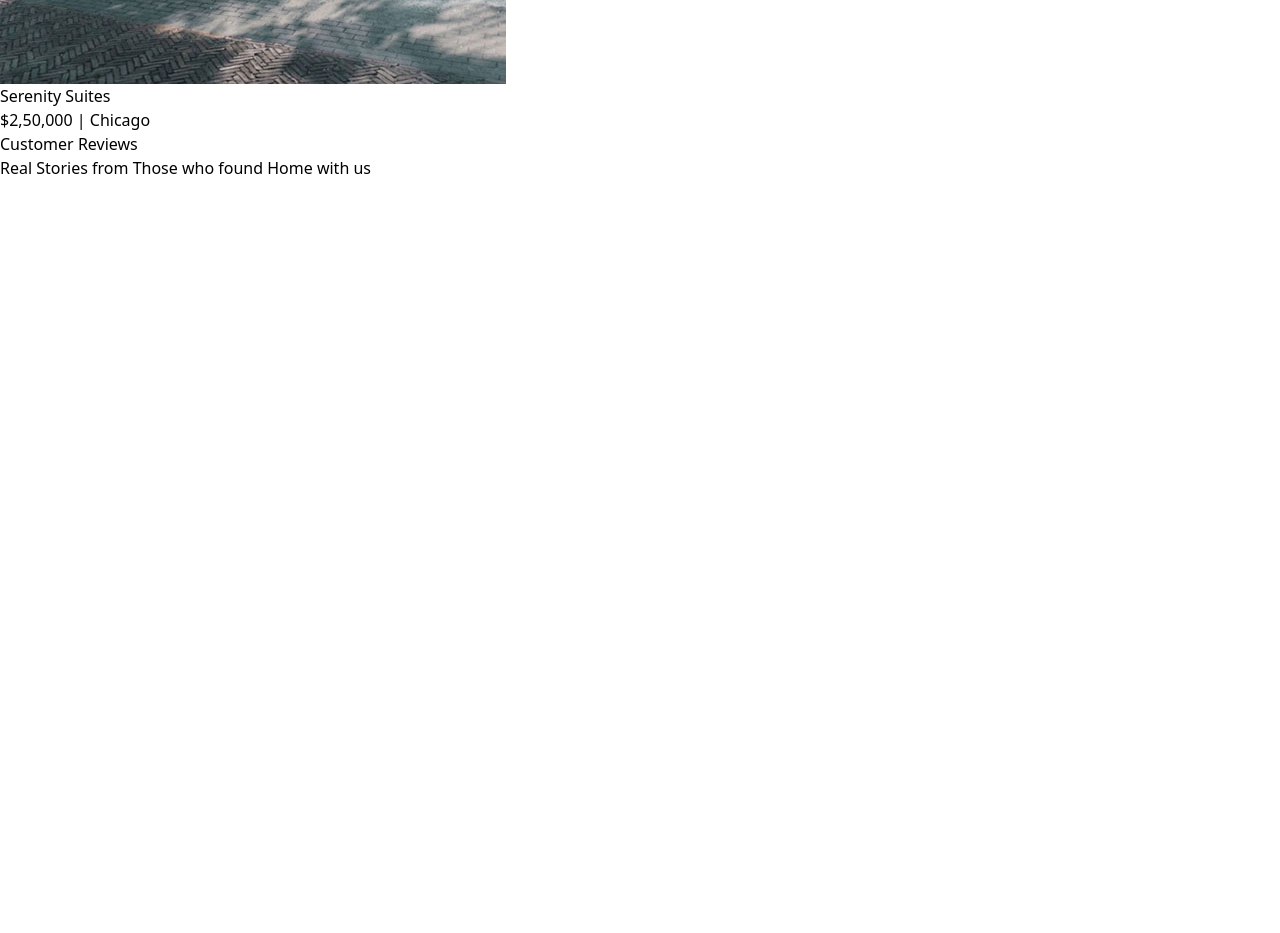
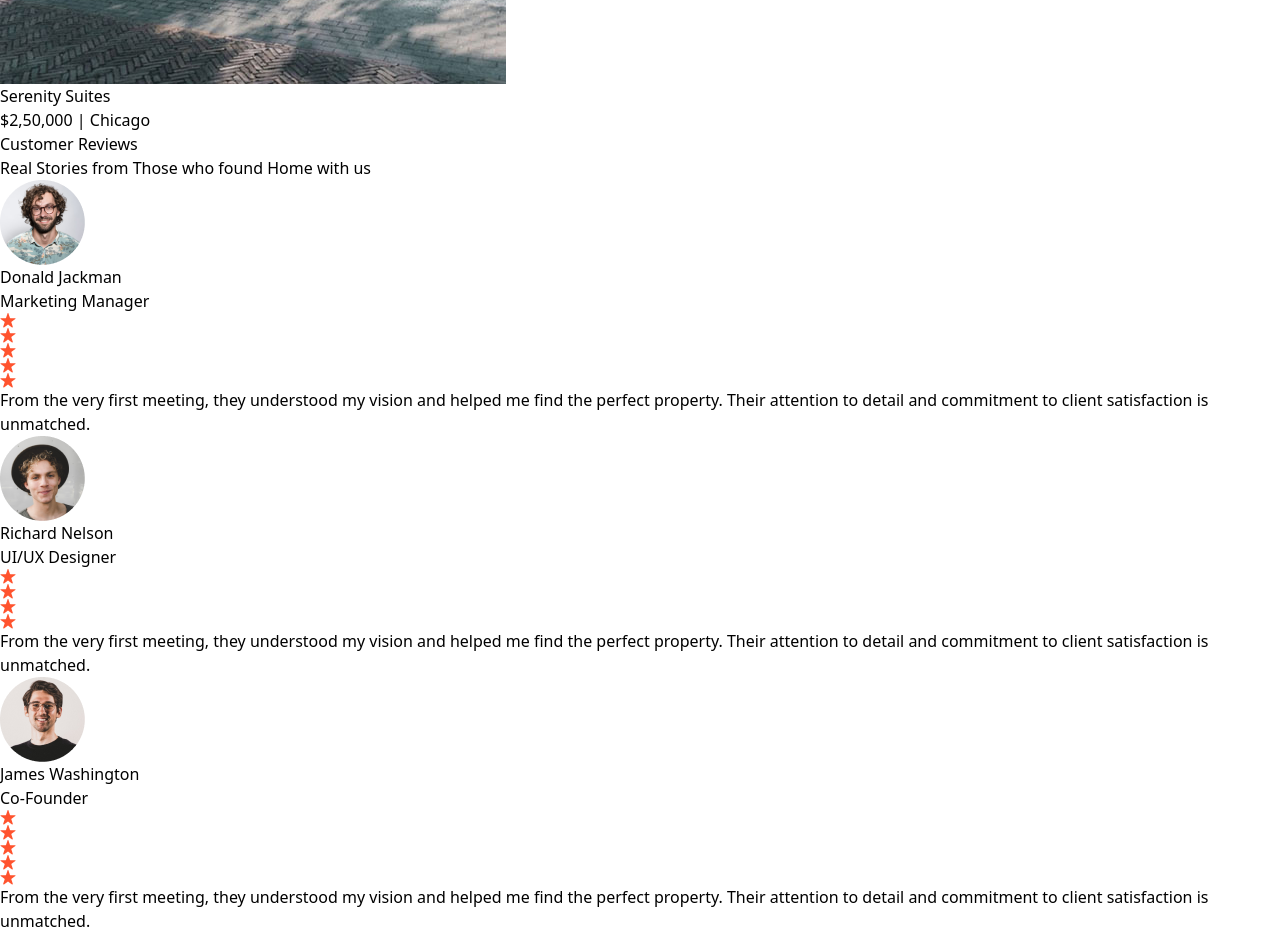
Before and after one commit to GitGoPrashis/Real-Estate, a React (Vite) app: page / in a window 1280 px wide. Shown: the part 5640-6573 px from the top of the page. Before the commit the page ends 5820 px from the top, so only its background shows below. Built offline with nearby package versions, Linux system fonts and the light colour scheme.

Commit message:
review section added in website

```diff
--- a/src/components/Projects.jsx
+++ b/src/components/Projects.jsx
@@ -63,7 +63,7 @@
                 <div className=' inline-block bg-white w-3/4 px-4 py-4 shadow-md'>
                   <h2 className=' text-xl font-semibold text-gray-800'>{project.title}</h2>
                   <p className=' text-gray-500 text-sm'>
-                    {project.price} <span>|</span> {project.location}
+                    {project.price} <span className=' px-1'>|</span> {project.location}
 
                   </p>
 
--- a/src/components/Testimonails.jsx
+++ b/src/components/Testimonails.jsx
@@ -1,10 +1,28 @@
 import React from 'react'
+import { assets, testimonialsData } from '../assets/assets'
 
 const Testimonails = () => {
   return (
-    <div className=' container mx-auto py-10 lg:px-32 w-full overflow-hidden' id='Testimonials'>
+    <div className=' container mx-auto py-10 lg:px-32 w-full overflow-hidden' id='Testiomonials'>
         <h1 className=' text-2xl sm:text-4xl font-bold mb-2 text-center'>Customer <span className=' underline underline-offset-4 decoration-1 under font-light'>Reviews</span></h1>
         <p className=' text-center text-gray-500 mb-12 max-w-80 mx-auto'>Real Stories from Those who found Home with us</p>
+
+        <div className=' flex flex-wrap justify-center gap-8'>
+          {testimonialsData.map((testimonial, index)=>(
+            <div key={index} className=' max-w-[340px] border shadow-lg rounded px-8 py-12 text-center'>
+              <img className='w-20 h-20 rounded-full mx-auto mb-4' src={testimonial.image} alt={testimonial.alt}  />
+              <h2 className=' text-xl text-gray-700 font-medium'>{testimonial.name}</h2>
+              <p className=' text-gray-500 mb-4 text-sm'>{testimonial.title}</p>
+              <div className=' flex justify-center gap-1 text-red-500 mb-4'>
+                {Array.from({length: testimonial.rating}, (item, index)=>(
+                  <img key={index} src={assets.star_icon} alt=""  />
+                ))}
+              </div>
+              <p className=' text-gray-600'>{testimonial.text}</p>
+
+            </div>
+          ))}
+        </div>
 
     </div>
   )
```
